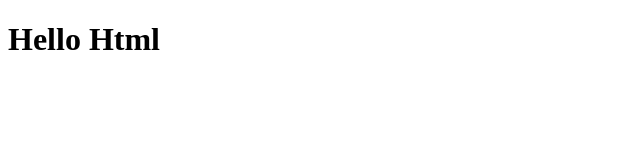
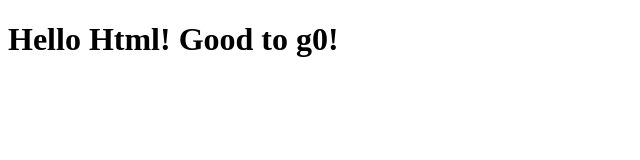
Before and after one commit to peiyaoshi/coursera-test, a plain HTML site: page site/index.html in a window 1280 px wide. Shown: the whole page, without its empty margins (0-640 px from the left). Drawn offline with Linux system fonts and the light colour scheme.

Commit message:
Small addition

```diff
--- a/site/index.html
+++ b/site/index.html
@@ -4,6 +4,6 @@
 	<title>Hello Gary</title>
 </head>
 <body>
-<h1>Hello Html</h1>
+<h1>Hello Html! Good to g0!</h1>
 </body>
 </html>
```
